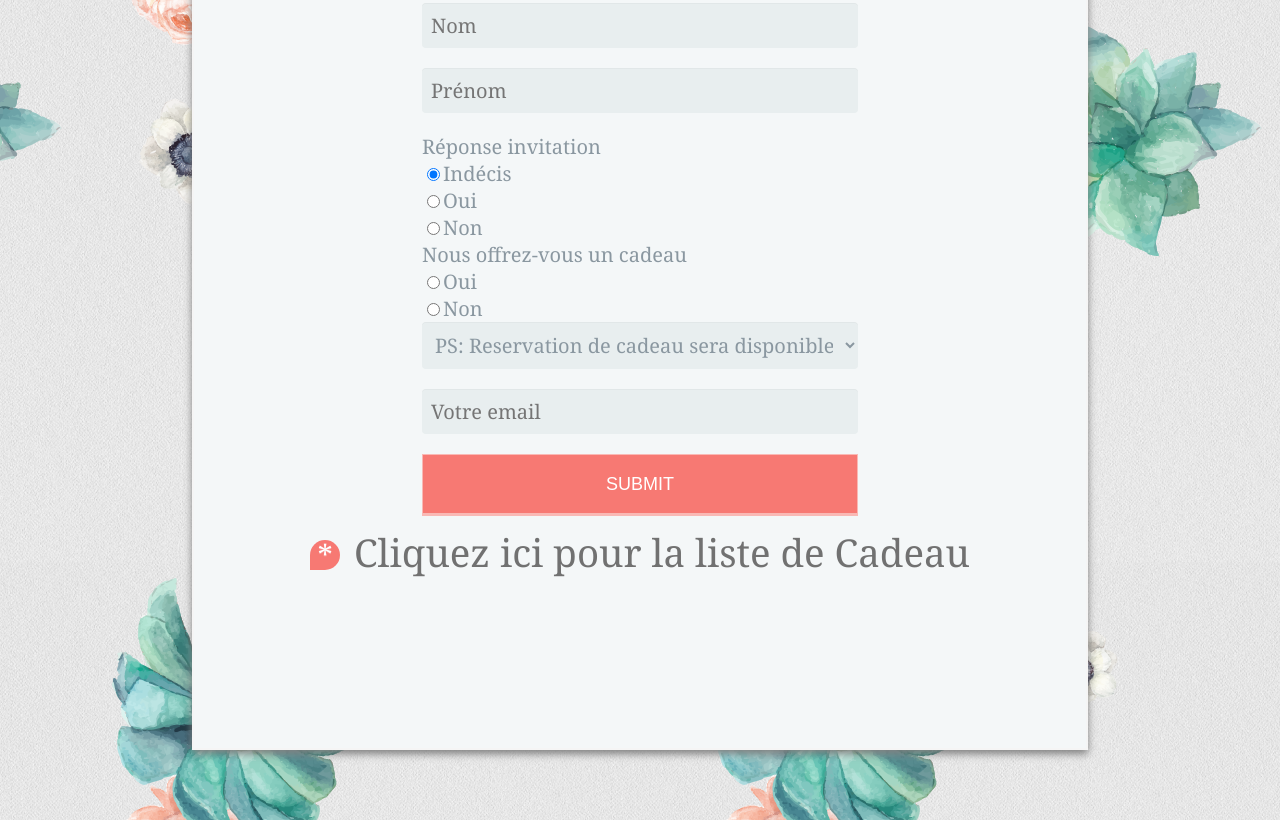
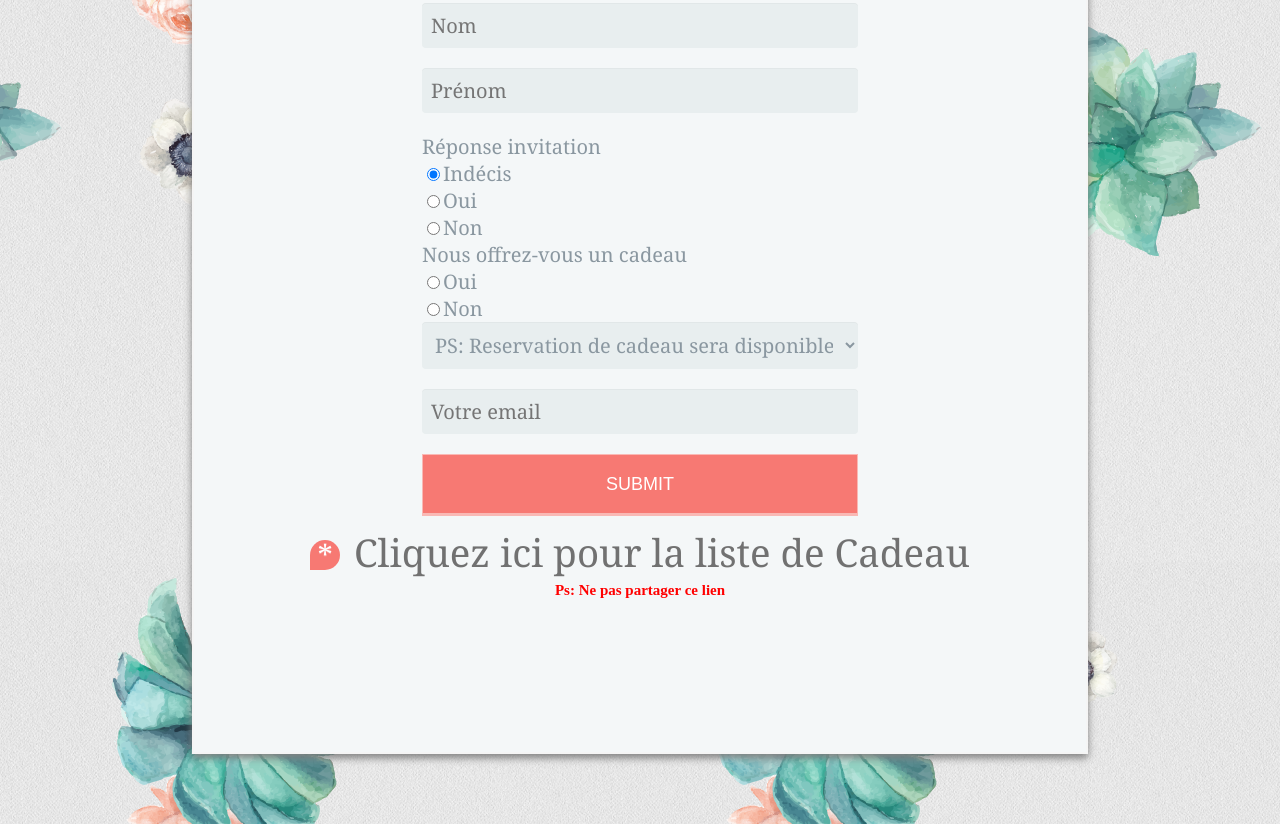
Before and after one commit to petersonjean/dieuvanflore.github.io, a plain HTML site: page index.html in a window 1280 px wide. Shown: the part 1176-2000 px from the top of the page. Drawn offline with Linux system fonts and the light colour scheme; a web font is replaced by a local one.

Commit message:
;ast change

```diff
--- a/index.html
+++ b/index.html
@@ -158,7 +158,7 @@
                       </ol>
                   </div>
 
-
+                  <span class="invitation-date" style="color : red"> Ps: Ne pas partager ce lien</span>
                   <iframe src="#" id="no-target" name="no-target" style="visibility:hidden"></iframe>
                 </div>
 
```
